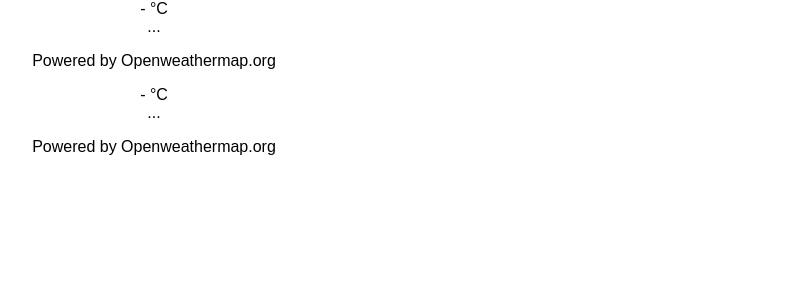
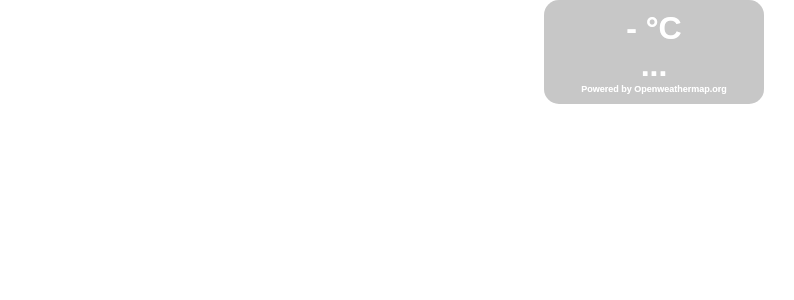
Before and after one commit to pkopy/neib2, a React (Create React App) app: page / in a window 1280 px wide. Shown: the top 300 px of the page, without its empty margins (486-1280 px from the left). Built offline with nearby package versions, Linux system fonts and the light colour scheme; no server answers.

Commit message:
adding new styles in App.css

```diff
--- a/src/App.css
+++ b/src/App.css
@@ -1,3 +1,6 @@
+body {
+  overflow: hidden;
+}
 .App {
   text-align: center;
 }
@@ -9,9 +12,10 @@
 
 .App-header {
   background-color: #222;
-  height: 150px;
-  padding: 20px;
+  height: 130px;
+  padding: 20px 0 0;
   color: white;
+  box-sizing: border-box;
 }
 
 .App-title {
@@ -26,3 +30,46 @@
   from { transform: rotate(0deg); }
   to { transform: rotate(360deg); }
 }
+
+#map {
+  bottom:0px;
+  height: 100%;
+  top:130px;
+  left: 0;
+  position: absolute;
+  right: 0;
+}
+button {
+  position: absolute;
+  left: 0;
+}
+.weather {
+  position: absolute;
+  z-index: 1;
+  right: 30px;
+  color: #fff;
+  font-weight: bold;
+  font-size: 2em;
+  background-color: #80808040;
+  border-radius: 15px;
+  width: 200px;
+  padding: 10px;
+}
+.weather p {
+  font-size: xx-small;
+  margin: 0;
+}
+
+.search-bar {
+  height: 50px;
+  padding: 15px;
+  text-align: left;
+  border-top: 1px solid #504e4e;
+  box-sizing: border-box;
+  display: flex;
+}
+
+.category {
+  border-right: 1px solid;
+  width: 120px;
+}
```
